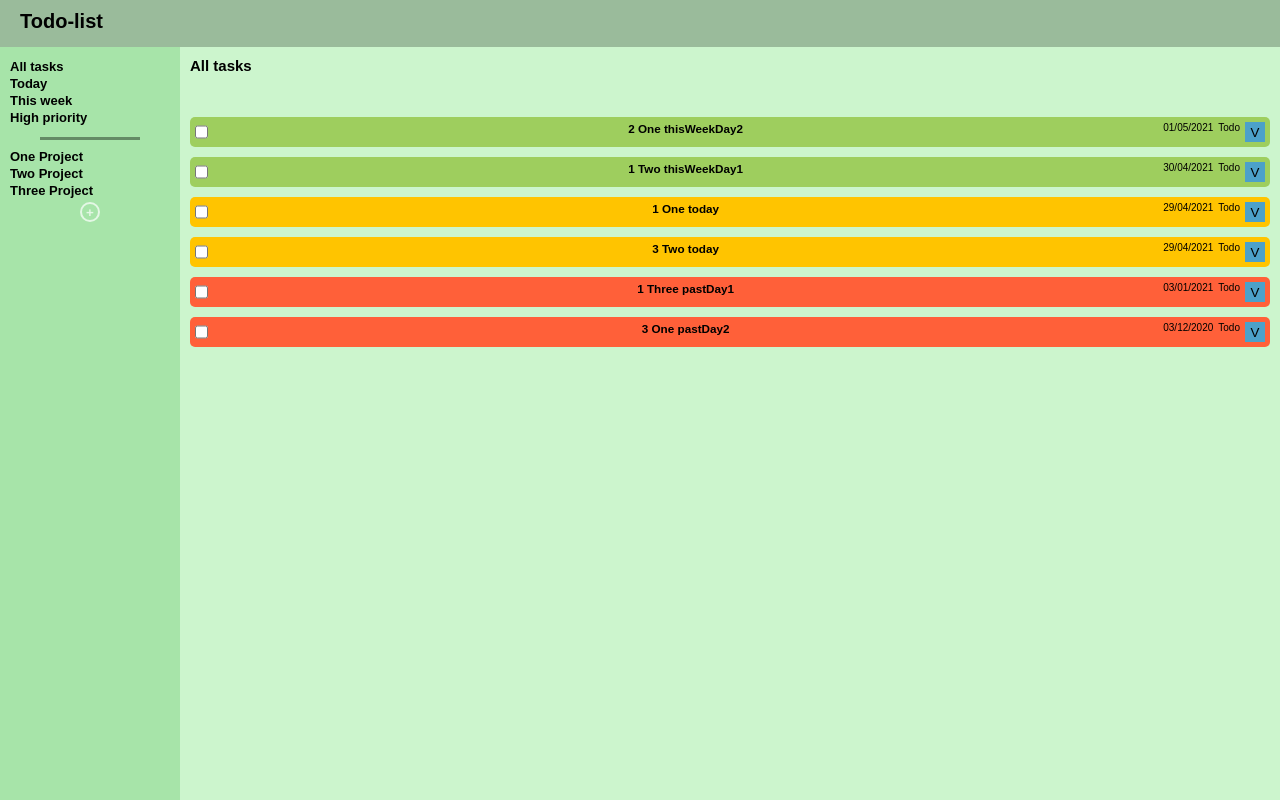
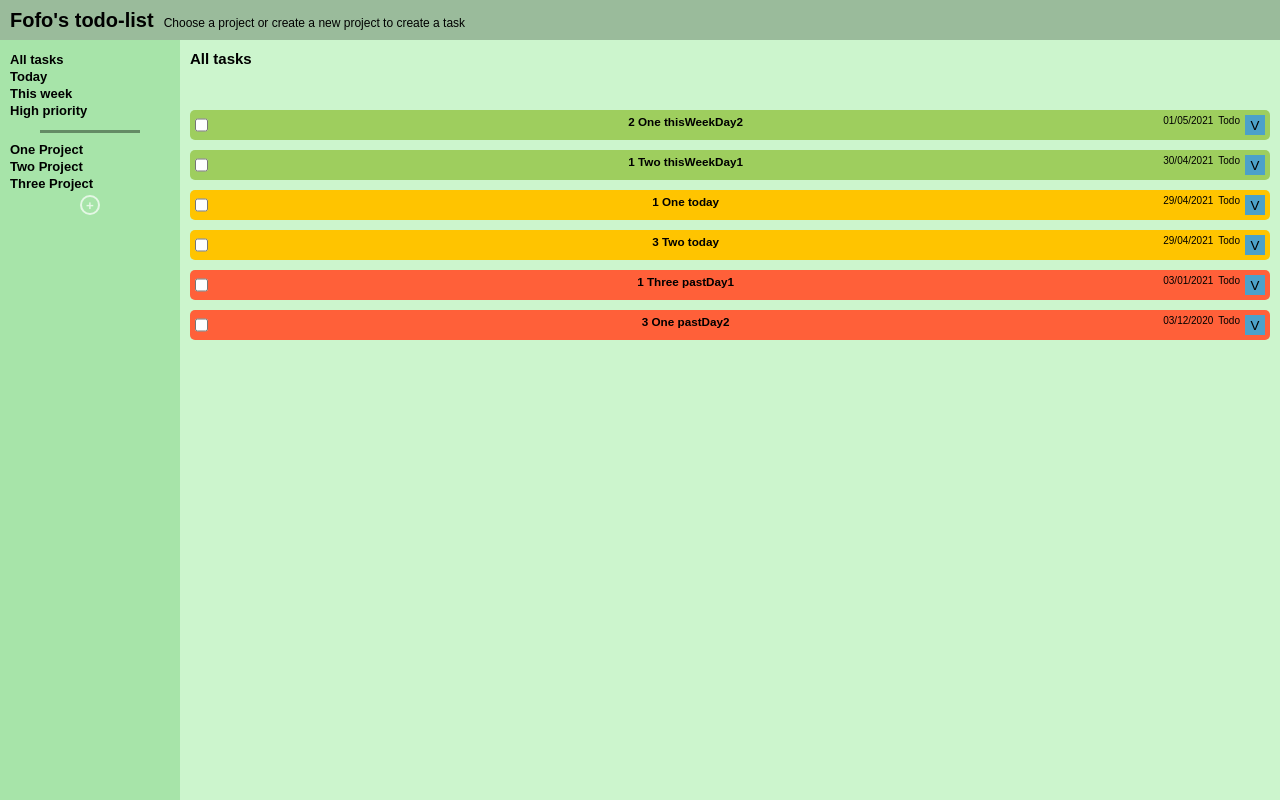
Before and after one commit to aurelien-genois/todo-list, a plain HTML site: page index.html in a window 1280 px wide. Drawn offline with Linux system fonts and the light colour scheme.

Commit message:
Add a tuto message in the header

```diff
--- a/index.html
+++ b/index.html
@@ -8,7 +8,8 @@
   </head>
   <body id="body">
     <header id="header">
-      <h1 id="title">Todo-list</h1>
+      <h1 id="title">Fofo's todo-list</h1>
+      <p id="tuto">Choose a project or create a new project to create a task</p>
     </header>
     <main id="content">
       <nav id="tabs-list">
--- a/style/style.css
+++ b/style/style.css
@@ -6,6 +6,10 @@ body,
 html {
   height: 100%;
   width: 100%;
+}
+/* prevent the default focus outline on chrome */
+:focus {
+  outline: transparent none 0px;
 }
 body {
   display: flex;
@@ -27,11 +31,17 @@ fieldset {
 
 /* main page */
 #header {
-  height: 5rem;
   background: rgb(154, 187, 155);
+  display: flex;
+  align-items: flex-end;
+  padding: 1rem;
 }
 #title {
-  margin: 1rem 2rem;
+  margin-right: 1rem;
+  line-height: 1;
+}
+#tuto {
+  font-size: 1.2rem;
 }
 
 #content {
```
